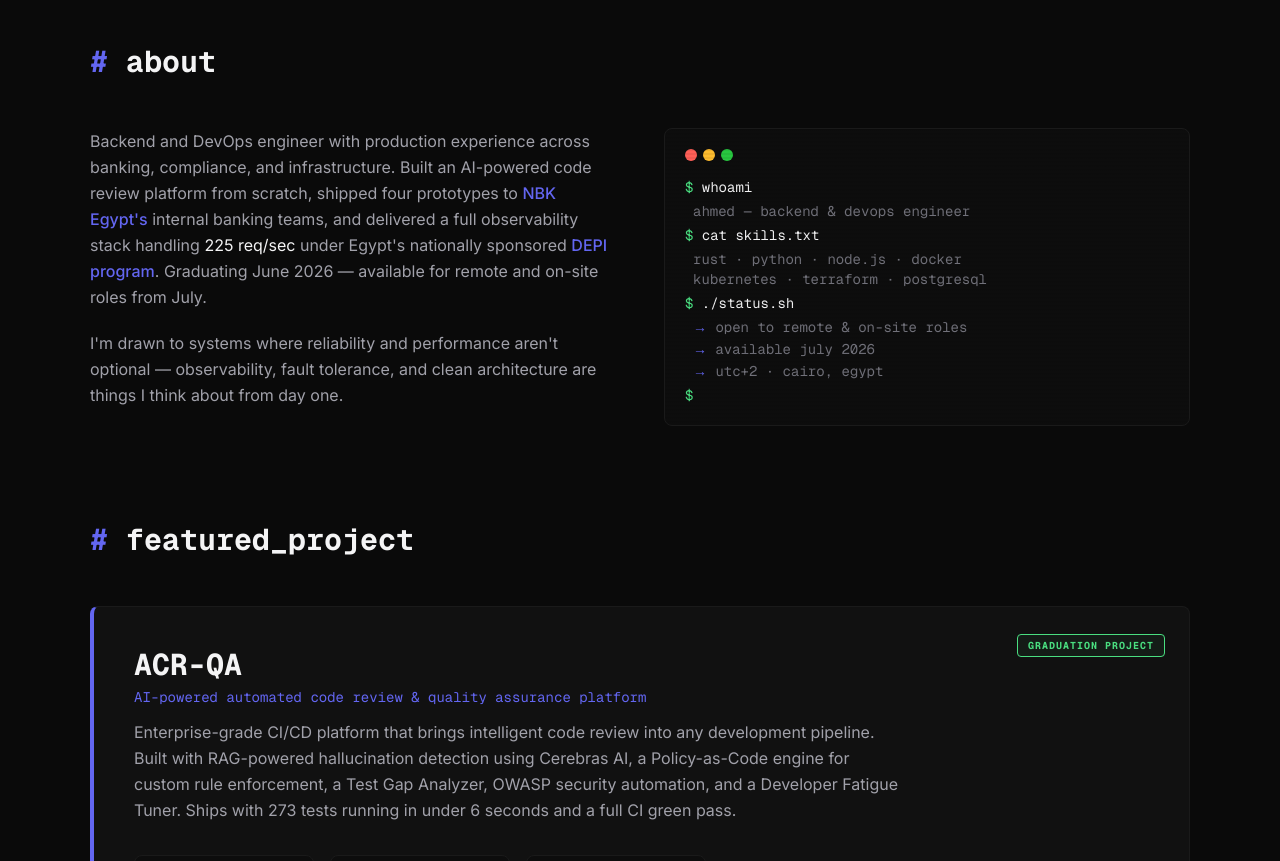
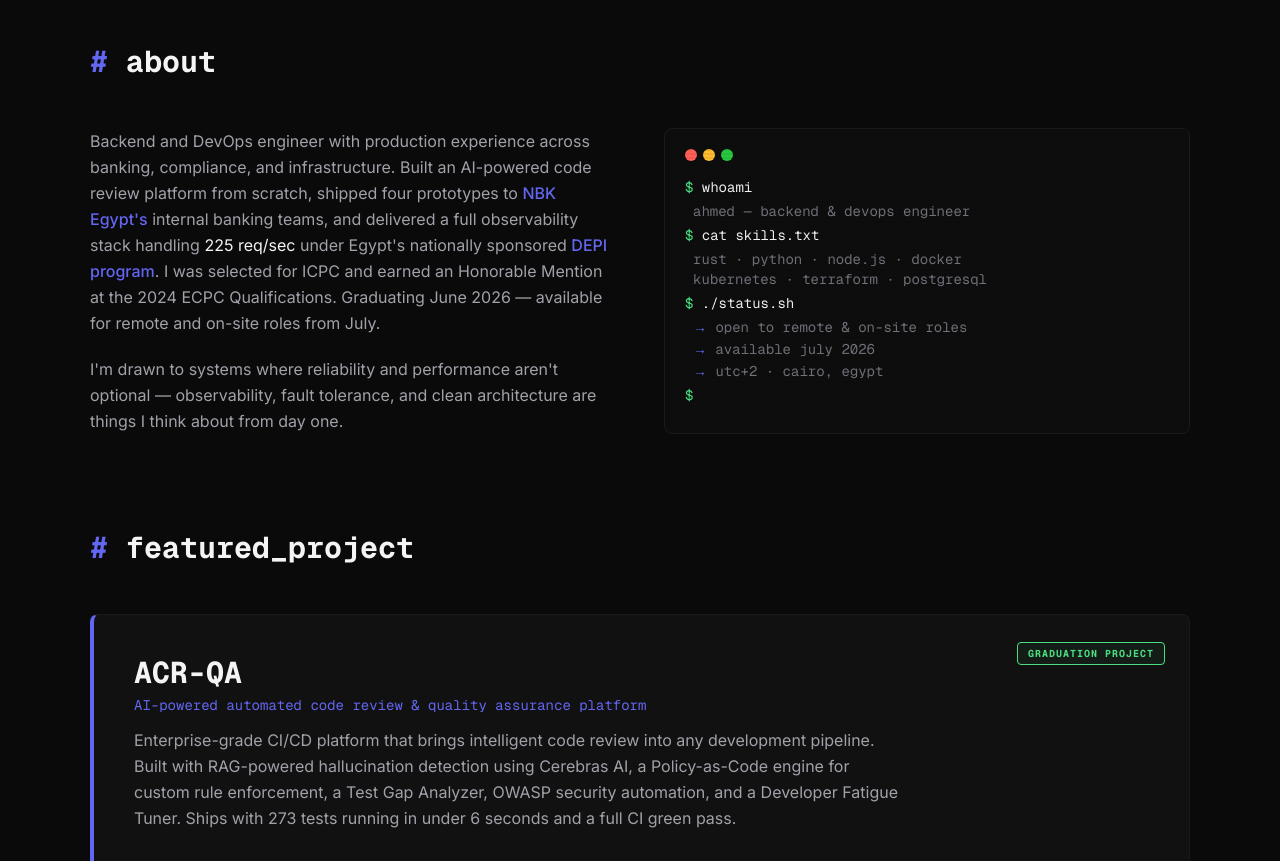
Before and after one commit to ahmed-145/portfolio, a Next.js app: page / in a window 1280 px wide. Shown: the part 820-1681 px from the top of the page. Built offline with nearby package versions, Linux system fonts and the light colour scheme.

Commit message:
content: update about prose — add ICPC mention, clean flow

```diff
--- a/components/About.tsx
+++ b/components/About.tsx
@@ -29,10 +29,10 @@ export default function About() {
               <span className="text-[#6366f1] font-medium">NBK Egypt&apos;s</span> internal banking teams, and delivered a
               full observability stack handling{" "}
               <span className="text-[#f4f4f5]">225 req/sec</span> under Egypt&apos;s nationally sponsored{" "}
-              <span className="text-[#6366f1] font-medium">DEPI program</span>. Graduating June 2026 — available for
-              remote and on-site roles from July.
+              <span className="text-[#6366f1] font-medium">DEPI program</span>. I was selected for ICPC and earned
+              an Honorable Mention at the 2024 ECPC Qualifications. Graduating June 2026 — available for remote and
+              on-site roles from July.
             </p>
-            {/* Fix 3A: third sentence for prose height balance */}
             <p>
               I&apos;m drawn to systems where reliability and performance aren&apos;t optional — observability, fault
               tolerance, and clean architecture are things I think about from day one.
```
